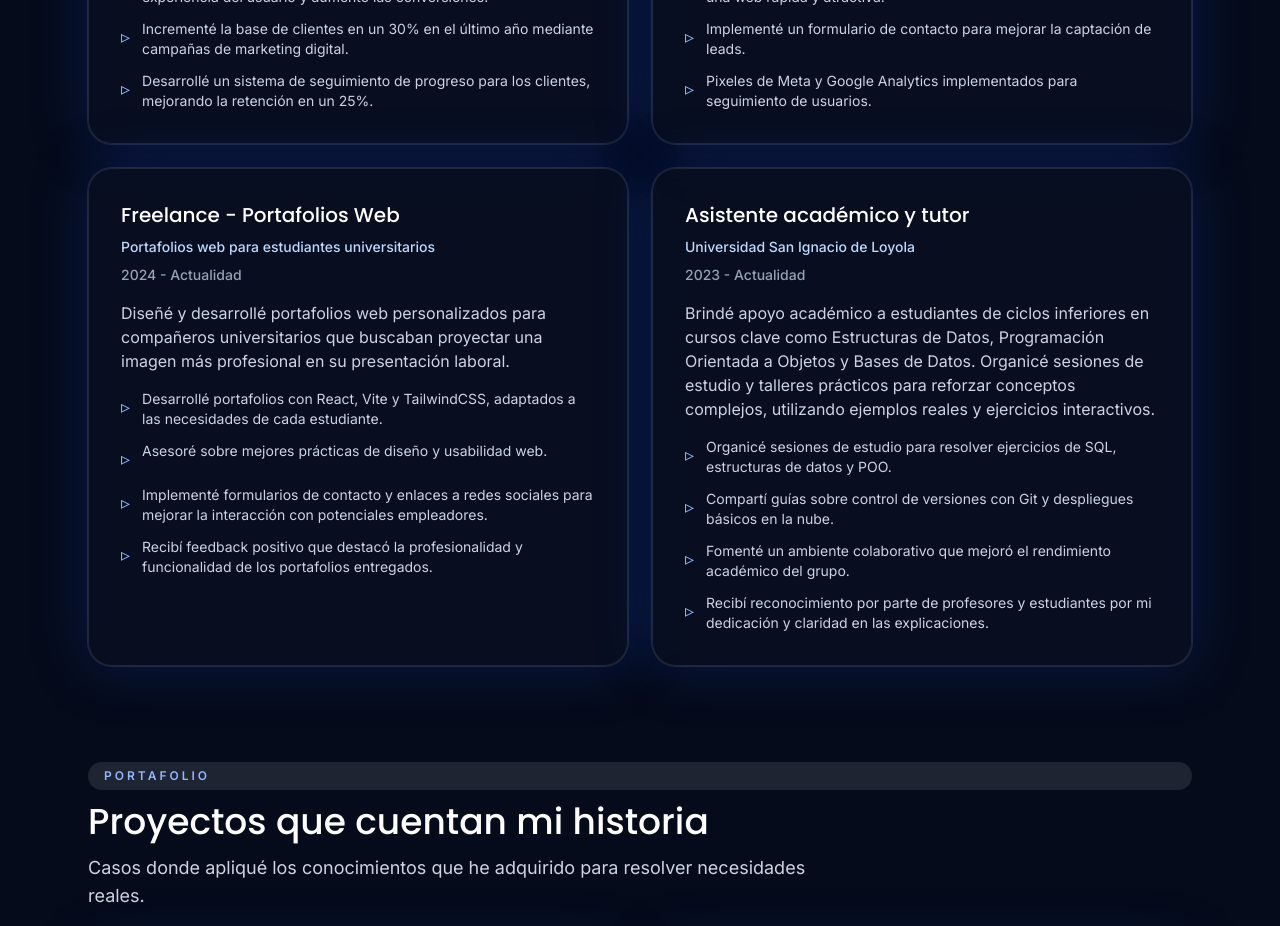
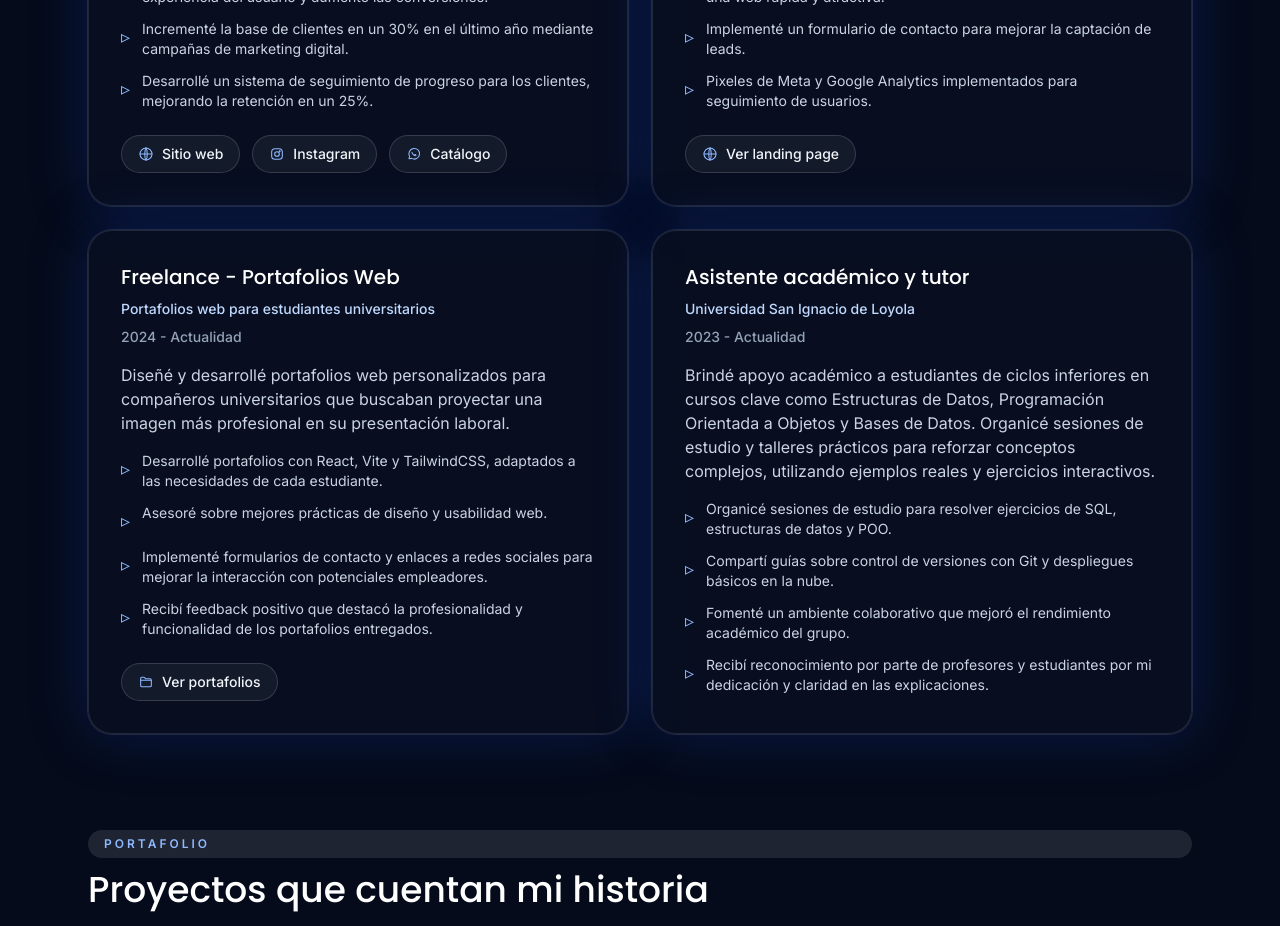
Before and after one commit to FrancoChihuan/FrancoChihuan.github.io, a React (Vite) app: page / in a window 1280 px wide. Shown: the part 1700-2626 px from the top of the page. Built offline with nearby package versions, Linux system fonts and the light colour scheme.

Commit message:
Botones responsivos agregados a experiencesection

```diff
--- a/src/components/ExperienceSection.tsx
+++ b/src/components/ExperienceSection.tsx
@@ -1,7 +1,22 @@
 import { motion } from 'framer-motion'
-import { experiences } from '../data/profile'
+import { experiences, type ExperienceActionIcon } from '../data/profile'
 import { fadeInUp, staggerChildren } from './animations'
 import { SectionWrapper } from './common'
+import {
+  ArrowUpRightIcon,
+  FolderIcon,
+  GlobeAltIcon,
+  InstagramIcon,
+  WhatsappIcon,
+} from '../icons/heroicons'
+
+const iconMap: Record<ExperienceActionIcon, typeof GlobeAltIcon> = {
+  globe: GlobeAltIcon,
+  instagram: InstagramIcon,
+  whatsapp: WhatsappIcon,
+  external: ArrowUpRightIcon,
+  folder: FolderIcon,
+}
 
 const ExperienceSection = () => (
   <SectionWrapper
@@ -17,7 +32,11 @@ const ExperienceSection = () => (
       whileInView="visible"
       viewport={{ once: true, amount: 0.25 }}
     >
-      {experiences.map((experience) => (
+      {experiences.map((experience) => {
+        const actions = experience.actions ?? []
+        const hasMultipleActions = actions.length > 1
+
+        return (
           <motion.article
             key={`${experience.title}-${experience.period}`}
             variants={fadeInUp}
@@ -38,8 +57,40 @@ const ExperienceSection = () => (
                 </li>
               ))}
             </ul>
+            {actions.length ? (
+              <div
+                className={`mt-6 flex w-full flex-wrap gap-2 sm:gap-3 md:flex-nowrap ${
+                  hasMultipleActions ? '' : 'md:justify-start'
+                }`}
+              >
+                {actions.map((action) => {
+                  const Icon = iconMap[action.icon]
+                  const targetProps = action.newTab
+                    ? { target: '_blank', rel: 'noreferrer' as const }
+                    : {}
+                  const downloadProp = action.download ? { download: '' } : {}
+                  const sizeClasses = hasMultipleActions
+                    ? 'flex-1 min-w-0 justify-center whitespace-nowrap px-3 py-1.5 text-xs font-medium sm:text-sm sm:px-3 md:flex-initial md:px-4 md:py-2'
+                    : 'px-4 py-2 text-sm font-medium'
+
+                  return (
+                    <a
+                      key={`${experience.title}-${action.label}`}
+                      href={action.href}
+                      {...targetProps}
+                      {...downloadProp}
+                      className={`inline-flex items-center gap-2 rounded-full border border-white/15 bg-white/5 font-medium text-slate-100 transition hover:border-primary-400/60 hover:bg-primary-400/10 focus-visible:outline focus-visible:outline-2 focus-visible:outline-primary-300 ${sizeClasses}`}
+                    >
+                      <Icon className="h-4 w-4 text-primary-200" />
+                      <span>{action.label}</span>
+                    </a>
+                  )
+                })}
+              </div>
+            ) : null}
           </motion.article>
-      ))}
+        )
+      })}
     </motion.div>
   </SectionWrapper>
 )
--- a/src/data/profile.ts
+++ b/src/data/profile.ts
@@ -27,12 +27,24 @@ export type Project = {
   repo?: Link
 }
 
+export type ExperienceActionIcon =
+  | 'globe'
+  | 'instagram'
+  | 'whatsapp'
+  | 'external'
+  | 'folder'
+
+export type ExperienceAction = Link & {
+  icon: ExperienceActionIcon
+}
+
 export type Experience = {
   title: string
   organization: string
   period: string
   description: string
   achievements: string[]
+  actions?: ExperienceAction[]
 }
 
 export type Education = {
@@ -141,6 +153,26 @@ export const experiences: Experience[] = [
       'Incrementé la base de clientes en un 30% en el último año mediante campañas de marketing digital.',
       'Desarrollé un sistema de seguimiento de progreso para los clientes, mejorando la retención en un 25%.',
     ],
+    actions: [
+      {
+        label: 'Sitio web',
+        href: 'https://trainsmart.pe',
+        icon: 'globe',
+        newTab: true,
+      },
+      {
+        label: 'Instagram',
+        href: 'https://www.instagram.com/trainsmart.pe',
+        icon: 'instagram',
+        newTab: true,
+      },
+      {
+        label: 'Catálogo',
+        href: 'https://wa.me/51904487497',
+        icon: 'whatsapp',
+        newTab: true,
+      },
+    ],
   },
   {
     title: 'Freelancer - Landing Page',
@@ -152,6 +184,14 @@ export const experiences: Experience[] = [
       'Integré componentes en React con Tailwind y Vite resultando en una web rápida y atractiva.',
       'Implementé un formulario de contacto para mejorar la captación de leads.',
       'Pixeles de Meta y Google Analytics implementados para seguimiento de usuarios.',
+    ],
+    actions: [
+      {
+        label: 'Ver landing page',
+        href: 'https://example.com/landing-tecniconf',
+        icon: 'globe',
+        newTab: true,
+      },
     ],
   },
   {
@@ -165,6 +205,13 @@ export const experiences: Experience[] = [
       'Asesoré sobre mejores prácticas de diseño y usabilidad web.',
       'Implementé formularios de contacto y enlaces a redes sociales para mejorar la interacción con potenciales empleadores.',
       'Recibí feedback positivo que destacó la profesionalidad y funcionalidad de los portafolios entregados.',
+    ],
+    actions: [
+      {
+        label: 'Ver portafolios',
+        href: '#proyectos',
+        icon: 'folder',
+      },
     ],
   },
   {
--- a/src/icons/heroicons.tsx
+++ b/src/icons/heroicons.tsx
@@ -33,4 +33,51 @@ const ChatBubbleLeftRightIcon = (props: SVGProps<SVGSVGElement>) => (
   </svg>
 )
 
-export { SparklesIcon, GlobeAltIcon, ChatBubbleLeftRightIcon }
+const CameraIcon = (props: SVGProps<SVGSVGElement>) => (
+  <svg viewBox="0 0 24 24" aria-hidden="true" {...baseProps} {...props}>
+    <path d="M4 8.5A2.5 2.5 0 0 1 6.5 6h3l1.5-2h3L15.5 6h2A2.5 2.5 0 0 1 20 8.5v7A2.5 2.5 0 0 1 17.5 18h-11A2.5 2.5 0 0 1 4 15.5z" />
+    <circle cx="12" cy="12" r="3.5" />
+    <path d="M17 9h0.01" />
+  </svg>
+)
+
+const InstagramIcon = (props: SVGProps<SVGSVGElement>) => (
+  <svg viewBox="0 0 24 24" aria-hidden="true" {...baseProps} {...props}>
+    <rect x="4" y="4" width="16" height="16" rx="5" />
+    <circle cx="12" cy="12" r="3.5" />
+    <circle cx="16" cy="8" r="0.7" />
+  </svg>
+)
+
+const WhatsappIcon = (props: SVGProps<SVGSVGElement>) => (
+  <svg viewBox="0 0 24 24" aria-hidden="true" {...baseProps} {...props}>
+    <path d="M4.5 19l.9-3.4a8 8 0 1 1 3 3z" />
+    <path d="M9 9.5c0 2.5 3.5 5 5 5" />
+    <path d="M13 13l1.3-.2L15 14" />
+  </svg>
+)
+
+const ArrowUpRightIcon = (props: SVGProps<SVGSVGElement>) => (
+  <svg viewBox="0 0 24 24" aria-hidden="true" {...baseProps} {...props}>
+    <path d="M7 17l10-10" />
+    <path d="M13 7h4v4" />
+  </svg>
+)
+
+const FolderIcon = (props: SVGProps<SVGSVGElement>) => (
+  <svg viewBox="0 0 24 24" aria-hidden="true" {...baseProps} {...props}>
+    <path d="M4 8V6.5A1.5 1.5 0 0 1 5.5 5h3.3A2 2 0 0 1 10.4 5.8l1.1 1.4H18a2 2 0 0 1 2 2v8a2 2 0 0 1-2 2H6a2 2 0 0 1-2-2z" />
+    <path d="M4 9.5h16" />
+  </svg>
+)
+
+export {
+  SparklesIcon,
+  GlobeAltIcon,
+  ChatBubbleLeftRightIcon,
+  CameraIcon,
+  InstagramIcon,
+  WhatsappIcon,
+  ArrowUpRightIcon,
+  FolderIcon,
+}
```
Lines whose indentation alone changed are shown as unchanged.
